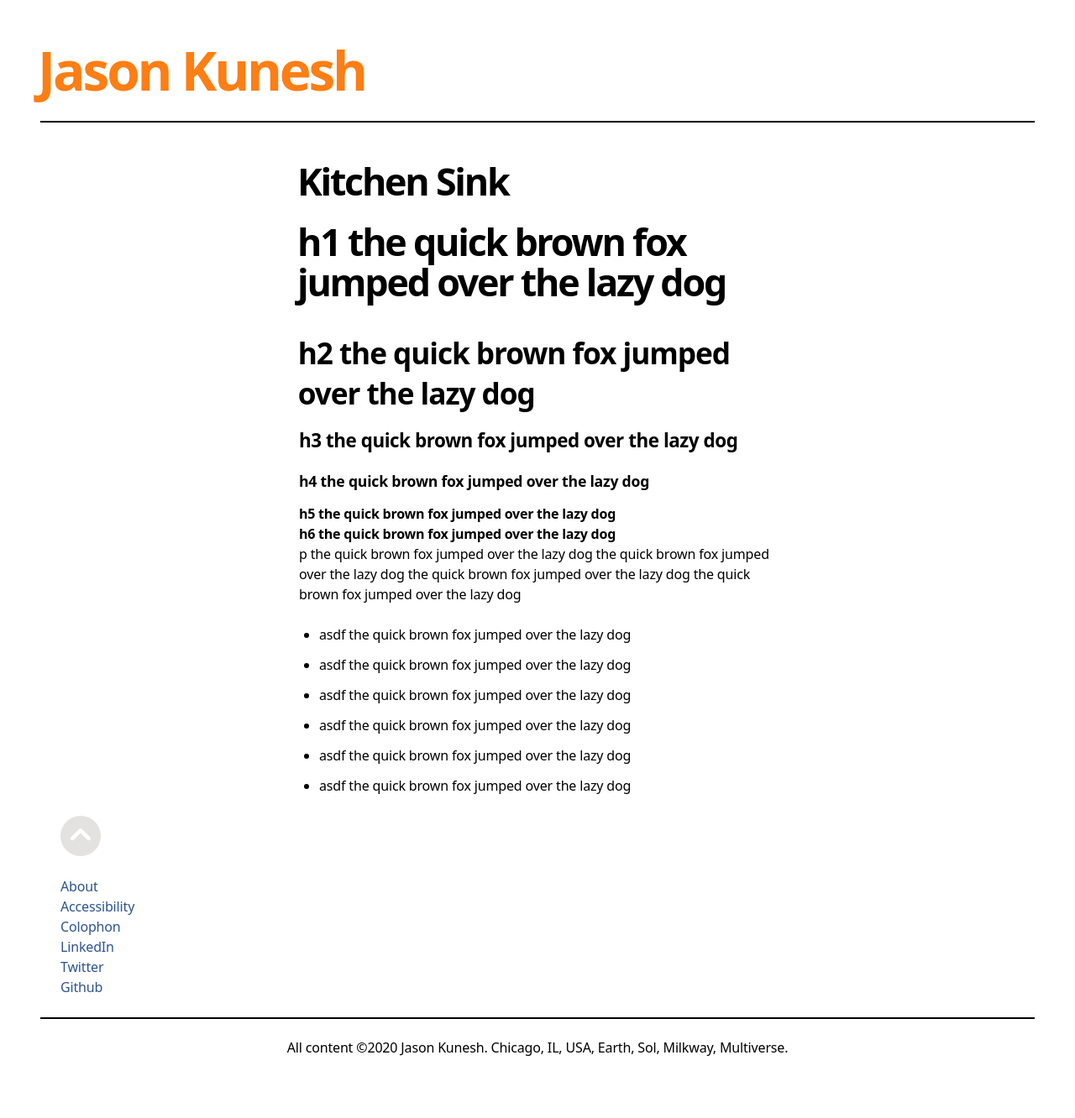
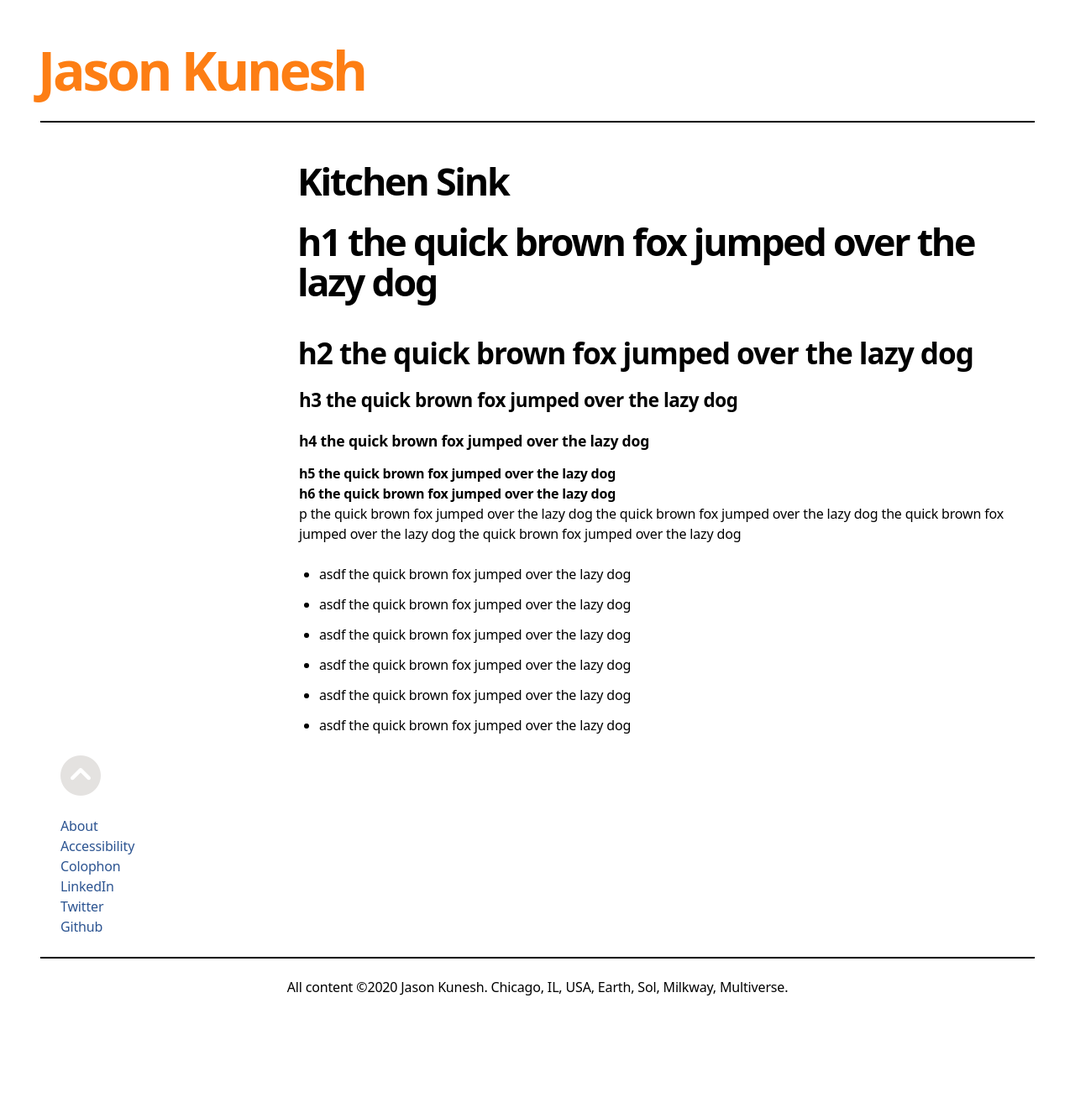
Before and after one commit to jdkunesh/jdkunesh.github.io, a Jekyll site: the page built from sink.md, in a window 1280 px wide. Shown: the whole page at 84% size. Built offline with Jekyll 4.4.1, drawn with Linux system fonts in a browser that asks for light colours; nearby versions of some CDN libraries; some web fonts are replaced; after the commit the page ends 1260 px from its top, so only the background shows below that.

Commit message:
page template fixed, thanks Mari

```diff
--- a/_layouts/page.html
+++ b/_layouts/page.html
@@ -11,9 +11,8 @@ layout: default
 <h1>{% if page.title %}{{ page.title | escape }}{% else %}{{ site.title | escape }}{% endif %}</h1>
 </c>
 <c span="1-2"></c>
-<c span="3-6" span-s="row">
+<c span="3-.." span-s="row">
 {{ content }}
 </c>
-<c span="7-8"></c>
 </grid>
 {% include footer.html %}
```
